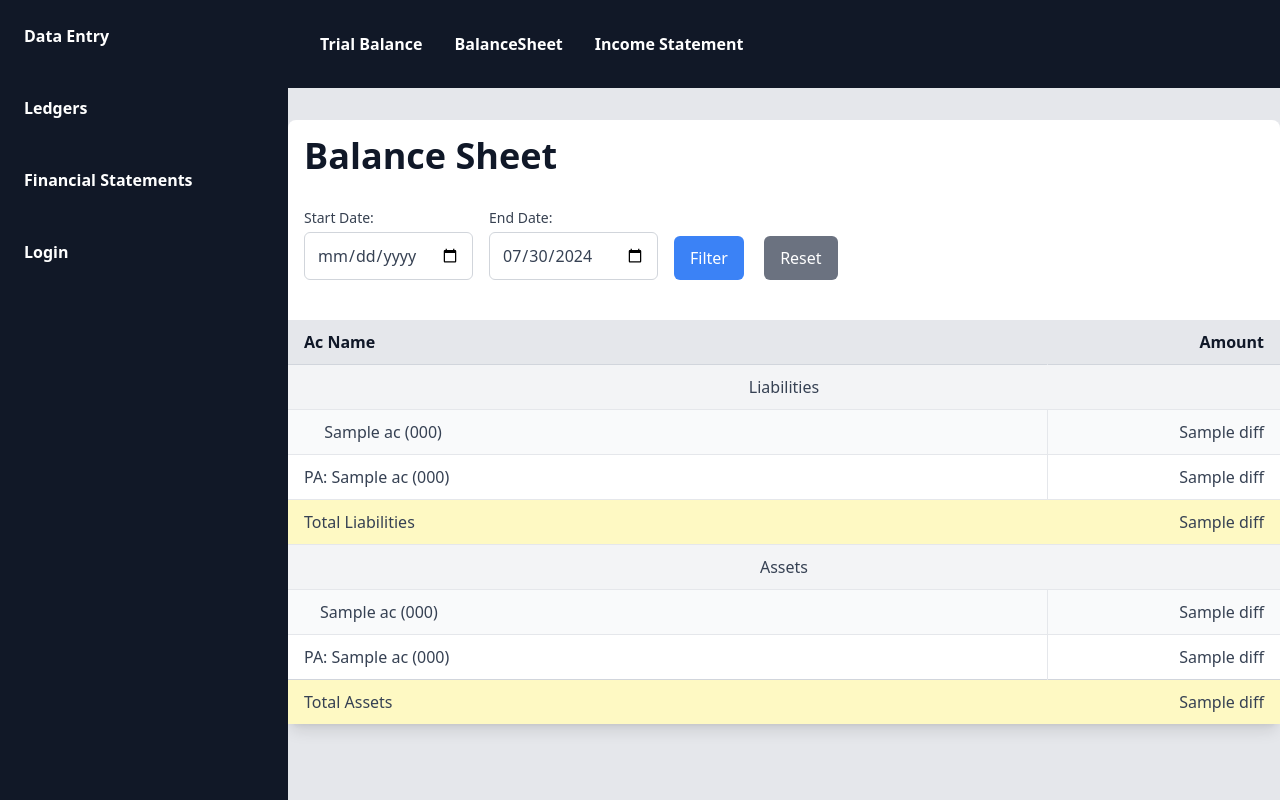
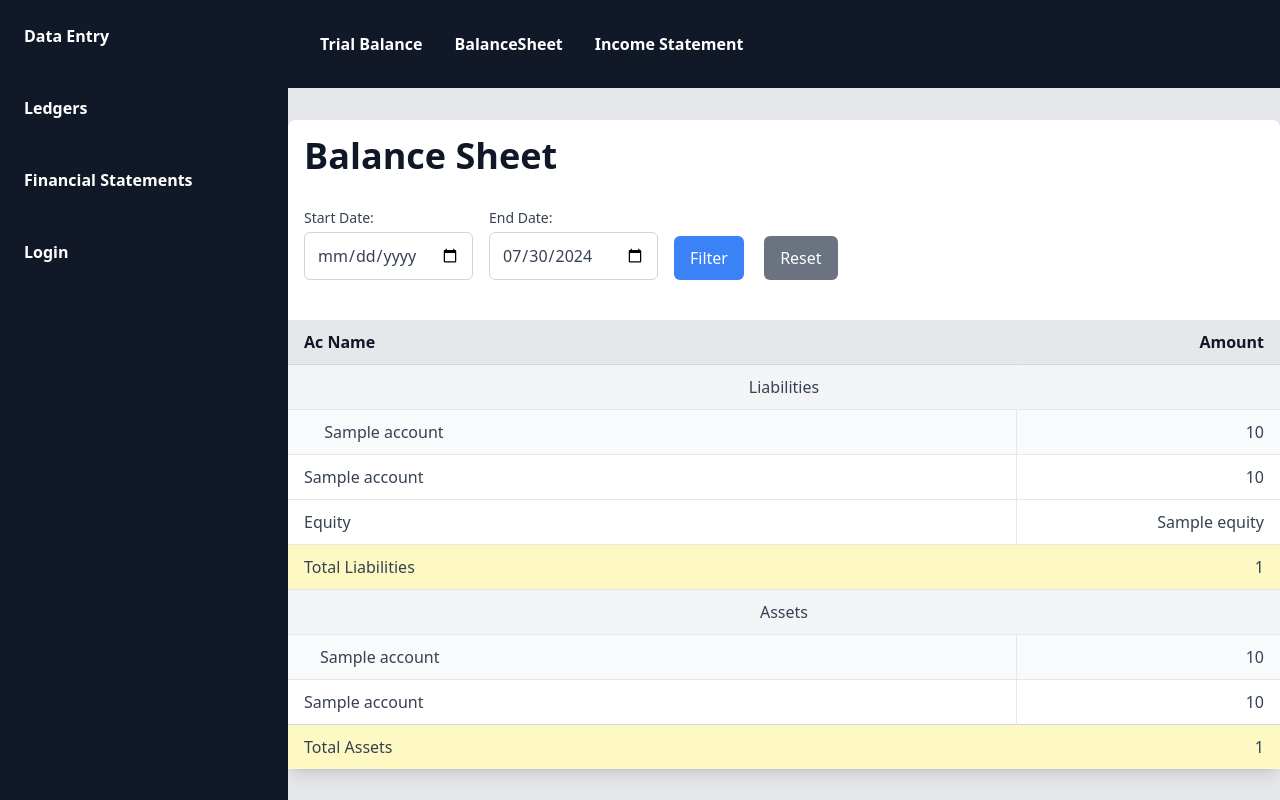
Before and after one commit to suresh466/coasv, a Django app: template fstatements/templates/fs/balance_sheet.html in a window 1280 px wide. Run offline with Django 4.2, Linux system fonts and the light colour scheme; tables that the repository leaves empty hold one stand-in row (values such as "Sample post"); the template is opened without the code that fills it: values that come from a table or form of the project are taken from there, most other values are stand-ins (such as "Sample title", 1, 10 or a date in 2020); style sheets or scripts are compiled from the project's sources.

Commit message:
migrate(fstatements/balance_sheet): to django-coasc v0.9.7.1

```diff
--- a/fstatements/templates/fs/balance_sheet.html
+++ b/fstatements/templates/fs/balance_sheet.html
@@ -48,46 +48,63 @@
                     <tr class="bg-gray-100">
                         <td class="px-4 py-2 text-center" colspan="2">Liabilities</td>
                     </tr>
-                    {% for ac in li_acs %}
-                        {% for ca in ac.children %}
+                    {% for liability_account in balance_sheet.liability_accounts %}
+                        {% for child in liability_account.children %}
                             <!-- liabilities child accounts -->
                             <tr class="bg-gray-50 divide-x hover:bg-gray-300">
-                                <td class="px-4 py-2">&emsp; {{ ca.ac.name }} ({{ ca.ac.code }})</td>
-                                <td class="px-4 py-2 text-right">{{ ca.bal.diff }}</td>
+                                <td class="px-4 py-2">&emsp; {{ child.account }}</td>
+                                <td class="px-4 py-2 text-right {% if child.balance.net_balance < 0 %}bg-red-100{% endif %}">
+                                    {{ child.balance.net_balance }}
+                                </td>
                             </tr>
                         {% endfor %}
                         <!-- liabilities parent accounts -->
                         <tr class="divide-x hover:bg-gray-300">
-                            <td class="px-4 py-2">PA: {{ ac.ac.name }} ({{ ac.ac.code }})</td>
-                            <td class="px-4 py-2 text-right">{{ ac.bal.diff }}</td>
+                            <td class="px-4 py-2">{{ liability_account.account }}</td>
+                            <td class="px-4 py-2 text-right {% if liability_account.balance.net_balance < 0 %}bg-red-100{% endif %}">
+                                {{ liability_account.balance.net_balance }}
+                            </td>
                         </tr>
                     {% endfor %}
+                    <!-- equity -->
+                    <tr class="divide-x hover:bg-gray-300">
+                        <td class="px-4 py-2">Equity</td>
+                        <td class="px-4 py-2 text-right {% if balance_sheet.equity < 0 %}bg-red-100{% endif %}">{{ balance_sheet.equity }}</td>
+                    </tr>
                     <tr class="bg-yellow-100">
                         <td class="px-4 py-2 min-w-96">Total Liabilities</td>
-                        <td class="px-4 py-2 text-right min-w-28">{{ li_total_bal.diff }}</td>
+                        <td class="px-4 py-2 text-right min-w-28 {% if balance_sheet.total_liabilities_and_equity < 0 %}bg-red-100{% endif %}">
+                            {{ balance_sheet.total_liabilities_and_equity }}
+                        </td>
                     </tr>
                     <tr class="bg-gray-100">
                         <td class="px-4 py-2 text-center" colspan="2">Assets</td>
                     </tr>
-                    {% for ac in as_acs %}
-                        {% for ca in ac.children %}
+                    {% for asset_account in balance_sheet.asset_accounts %}
+                        {% for child in asset_account.children %}
                             <!-- assets child accounts -->
                             <tr class="bg-gray-50 divide-x hover:bg-gray-300">
-                                <td class="px-4 py-2">&emsp;{{ ca.ac.name }} ({{ ca.ac.code }})</td>
-                                <td class="px-4 py-2 text-right">{{ ca.bal.diff }}</td>
+                                <td class="px-4 py-2">&emsp;{{ child.account }}</td>
+                                <td class="px-4 py-2 text-right {% if child.balance.net_balance < 0 %}bg-red-100{% endif %}">
+                                    {{ child.balance.net_balance }}
+                                </td>
                             </tr>
                         {% endfor %}
                         <!-- liabilities parent accounts -->
                         <tr class="divide-x hover:bg-gray-300">
-                            <td class="px-4 py-2">PA: {{ ac.ac.name }} ({{ ac.ac.code }})</td>
-                            <td class="px-4 py-2 text-right">{{ ac.bal.diff }}</td>
+                            <td class="px-4 py-2">{{ asset_account.account }}</td>
+                            <td class="px-4 py-2 text-right {% if asset_account.balance.net_balance < 0 %}bg-red-100{% endif %}">
+                                {{ asset_account.balance.net_balance }}
+                            </td>
                         </tr>
                     {% endfor %}
                 </tbody>
                 <tfoot>
                     <tr class="bg-yellow-100">
                         <td class="px-4 py-2 min-w-96">Total Assets</td>
-                        <td class="px-4 py-2 text-right min-w-28">{{ as_total_bal.diff }}</td>
+                        <td class="px-4 py-2 text-right min-w-28 {% if balance_sheet.total_assets < 0 %}bg-red-100{% endif %}">
+                            {{ balance_sheet.total_assets }}
+                        </td>
                     </tr>
                 </tfoot>
             </table>
```
Also changed, not shown: fstatements/utils.py (+15 -28 lines), fstatements/views.py (+4 -11 lines).
